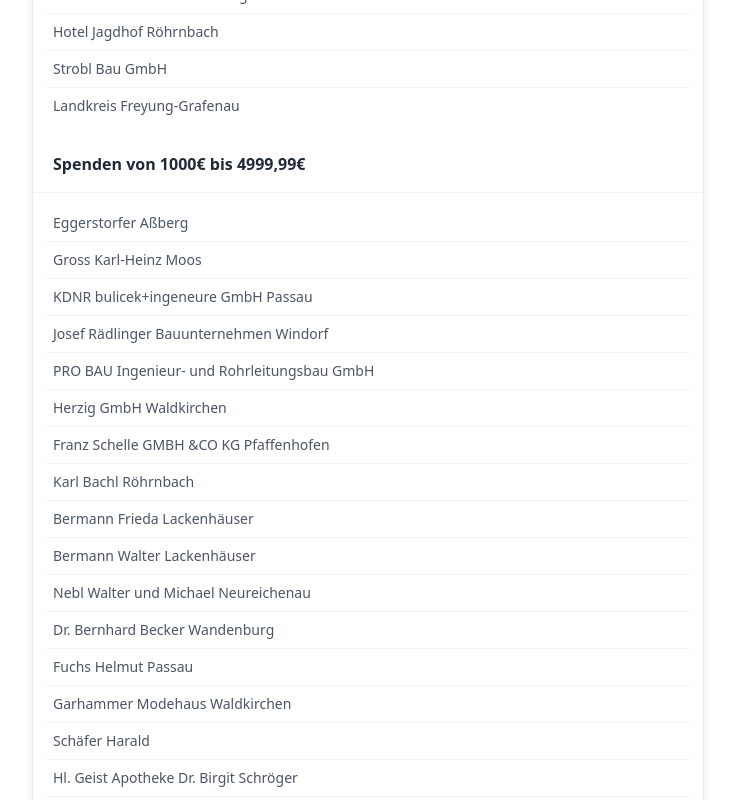
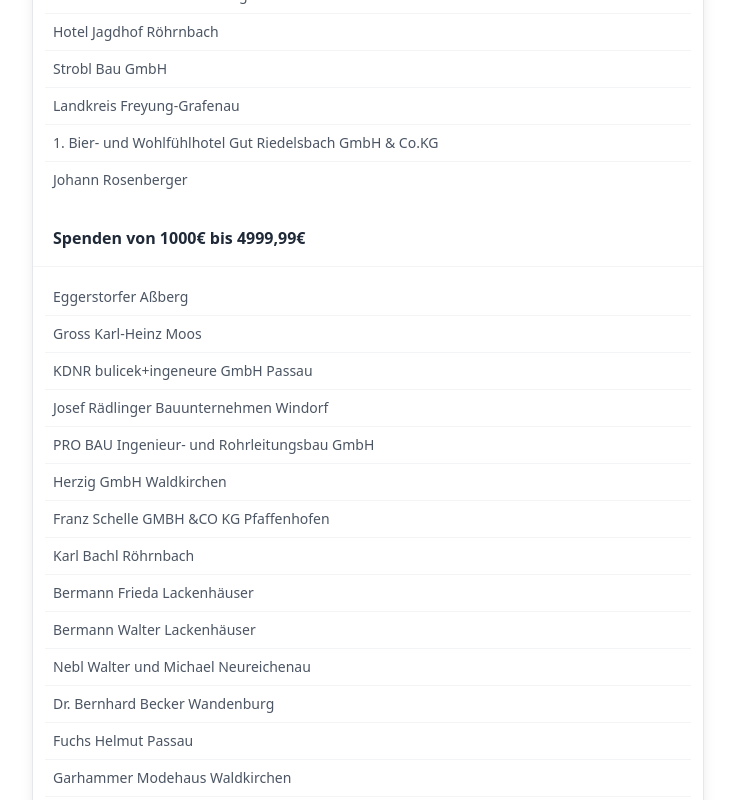
Before and after one commit to giggei/dreisessel, a SvelteKit app: page /spenden in a window 1280 px wide. Shown: the part 2340-3140 px from the top of the page, without its empty margins (272-1007 px from the left). Built offline with nearby package versions, Linux system fonts and the light colour scheme.

Commit message:
Update Spender

```diff
--- a/src/routes/spenden/+page.svelte
+++ b/src/routes/spenden/+page.svelte
@@ -259,6 +259,16 @@
 												><div class="text-left">Landkreis Freyung-Grafenau</div>
 											</td>
 										</tr>
+										<tr>
+											<td class="p-2 whitespace-nowrap"
+												><div class="text-left">1. Bier- und Wohlfühlhotel  Gut Riedelsbach GmbH  & Co.KG</div>
+											</td>
+										</tr>
+										<tr>
+											<td class="p-2 whitespace-nowrap"
+												><div class="text-left">Johann Rosenberger</div>
+											</td>
+										</tr>
 									</tbody>
 								</table>
 							</div>
@@ -647,6 +657,16 @@
 												<div class="text-left">Probsteder Gerüstbau</div>
 											</td>
 										</tr>
+										<tr>
+											<td class="p-2 whitespace-nowrap">
+												<div class="text-left">Weikl GmbH & Co. KG</div>
+											</td>
+										</tr>
+										<tr>
+											<td class="p-2 whitespace-nowrap">
+												<div class="text-left">Schmöller Helmut</div>
+											</td>
+										</tr>
 									</tbody>
 								</table>
 							</div>
@@ -1576,6 +1596,21 @@
 												><div class="text-left">Landhotel Haus Waldeck - Mitterfirmiansreut</div>
 											</td>
 										</tr>
+										<tr>
+											<td class="p-2 whitespace-nowrap"
+												><div class="text-left">Limmer Oswald</div>
+											</td>
+										</tr>
+										<tr>
+											<td class="p-2 whitespace-nowrap"
+												><div class="text-left">Franz Brunner</div>
+											</td>
+										</tr>
+										<tr>
+											<td class="p-2 whitespace-nowrap"
+												><div class="text-left">Holz Resch</div>
+											</td>
+										</tr>
 									</tbody>
 								</table>
 							</div>
```
